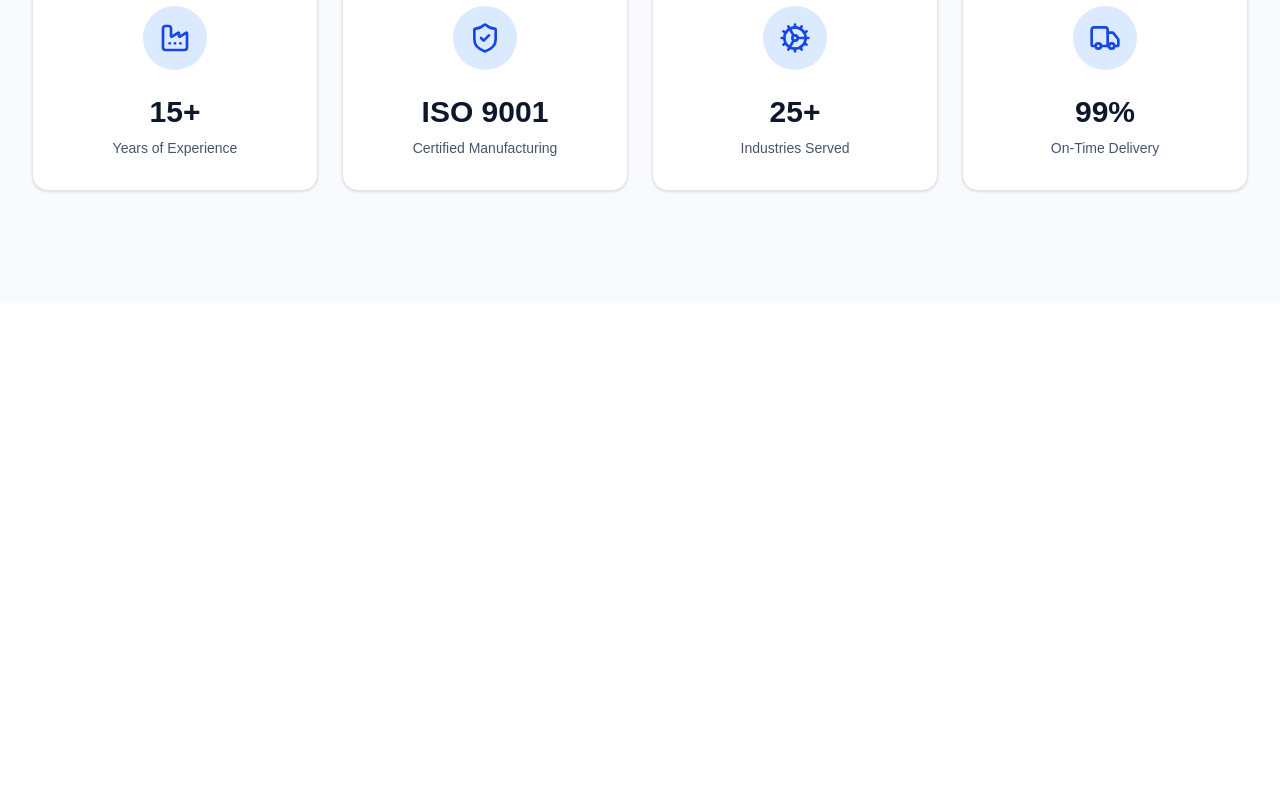
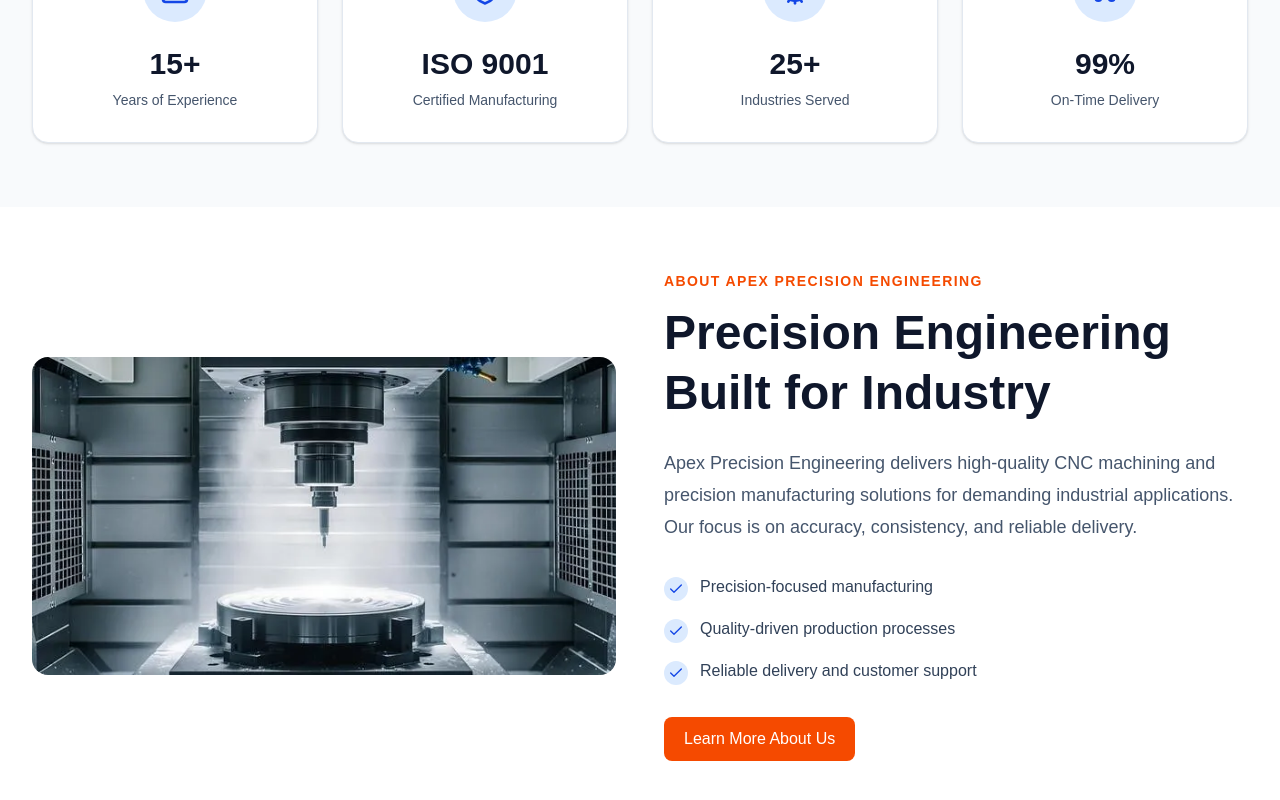
Before and after one commit to ansari-DigitalSolutions/apex-precision-engineering-website, a Next.js app: page / in a window 1280 px wide. Shown: the part 1240-2040 px from the top of the page. Before the commit the page ends 1543 px from the top, so only its background shows below. Built offline with nearby package versions, Linux system fonts and the light colour scheme.

Commit message:
feat(about): add company overview section

```diff
--- a/app/page.tsx
+++ b/app/page.tsx
@@ -1,6 +1,7 @@
 import { Navbar } from "@/components/layout/navbar";
 import { Hero } from "@/components/sections/hero";
 import { TrustSection } from "@/components/sections/trust-section";
+import { AboutSection } from "@/components/sections/about-section";
 
 export default function HomePage() {
   return (
@@ -9,6 +10,7 @@
       <main>
         <Hero />
         <TrustSection />
+        <AboutSection />
       </main>
     </>
   );
--- /dev/null
+++ b/components/sections/about-section.tsx
@@ -0,0 +1,65 @@
+import Image from "next/image";
+import Link from "next/link";
+import { Check } from "lucide-react";
+
+import { Button } from "@/components/ui/button";
+import { Container } from "@/components/ui/container";
+import { Section } from "@/components/ui/section";
+import { aboutContent } from "@/data/about";
+
+export function AboutSection() {
+  return (
+    <Section>
+      <Container>
+        <div className="grid gap-12 lg:grid-cols-2 lg:items-center">
+          {/* Image */}
+          <div className="overflow-hidden rounded-2xl">
+            <Image
+              src={aboutContent.image.src}
+              alt={aboutContent.image.alt}
+              width={800}
+              height={600}
+              className="h-auto w-full object-cover"
+            />
+          </div>
+
+          {/* Content */}
+          <div>
+            <p className="text-sm font-semibold uppercase tracking-widest text-orange-600">
+              {aboutContent.eyebrow}
+            </p>
+
+            <h2 className="mt-3 text-3xl font-bold leading-tight text-slate-900 lg:text-5xl">
+              {aboutContent.title}
+            </h2>
+
+            <p className="mt-6 text-lg leading-8 text-slate-600">
+              {aboutContent.description}
+            </p>
+
+            <ul className="mt-8 space-y-4">
+              {aboutContent.highlights.map((highlight) => (
+                <li
+                  key={highlight}
+                  className="flex items-start gap-3 text-slate-700"
+                >
+                  <span className="mt-0.5 flex h-6 w-6 shrink-0 items-center justify-center rounded-full bg-blue-100">
+                    <Check className="h-4 w-4 text-blue-700" />
+                  </span>
+
+                  <span>{highlight}</span>
+                </li>
+              ))}
+            </ul>
+
+            <div className="mt-8">
+              <Link href={aboutContent.cta.href}>
+                <Button>{aboutContent.cta.label}</Button>
+              </Link>
+            </div>
+          </div>
+        </div>
+      </Container>
+    </Section>
+  );
+}
--- a/components/ui/section.tsx
+++ b/components/ui/section.tsx
@@ -1,13 +1,12 @@
-import type { ReactNode } from "react";
 import { cn } from "@/lib/utils";
 
-type SectionProps = {
-  children: ReactNode;
+interface SectionProps {
+  children: React.ReactNode;
   className?: string;
-};
+}
 
 export function Section({ children, className }: SectionProps) {
   return (
-    <section className={cn("py-20 lg:py-28", className)}>{children}</section>
+    <section className={cn("py-12 lg:py-16", className)}>{children}</section>
   );
 }
--- /dev/null
+++ b/data/about.ts
@@ -0,0 +1,19 @@
+export const aboutContent = {
+  eyebrow: "About Apex Precision Engineering",
+  title: "Precision Engineering Built for Industry",
+  description:
+    "Apex Precision Engineering delivers high-quality CNC machining and precision manufacturing solutions for demanding industrial applications. Our focus is on accuracy, consistency, and reliable delivery.",
+  image: {
+    src: "/images/about/cnc-machine-milling.webp",
+    alt: "CNC machining and precision manufacturing",
+  },
+  highlights: [
+    "Precision-focused manufacturing",
+    "Quality-driven production processes",
+    "Reliable delivery and customer support",
+  ],
+  cta: {
+    label: "Learn More About Us",
+    href: "/about",
+  },
+};
```
Also changed, not shown: public/images/about/cnc-machine-milling.webp (added).
